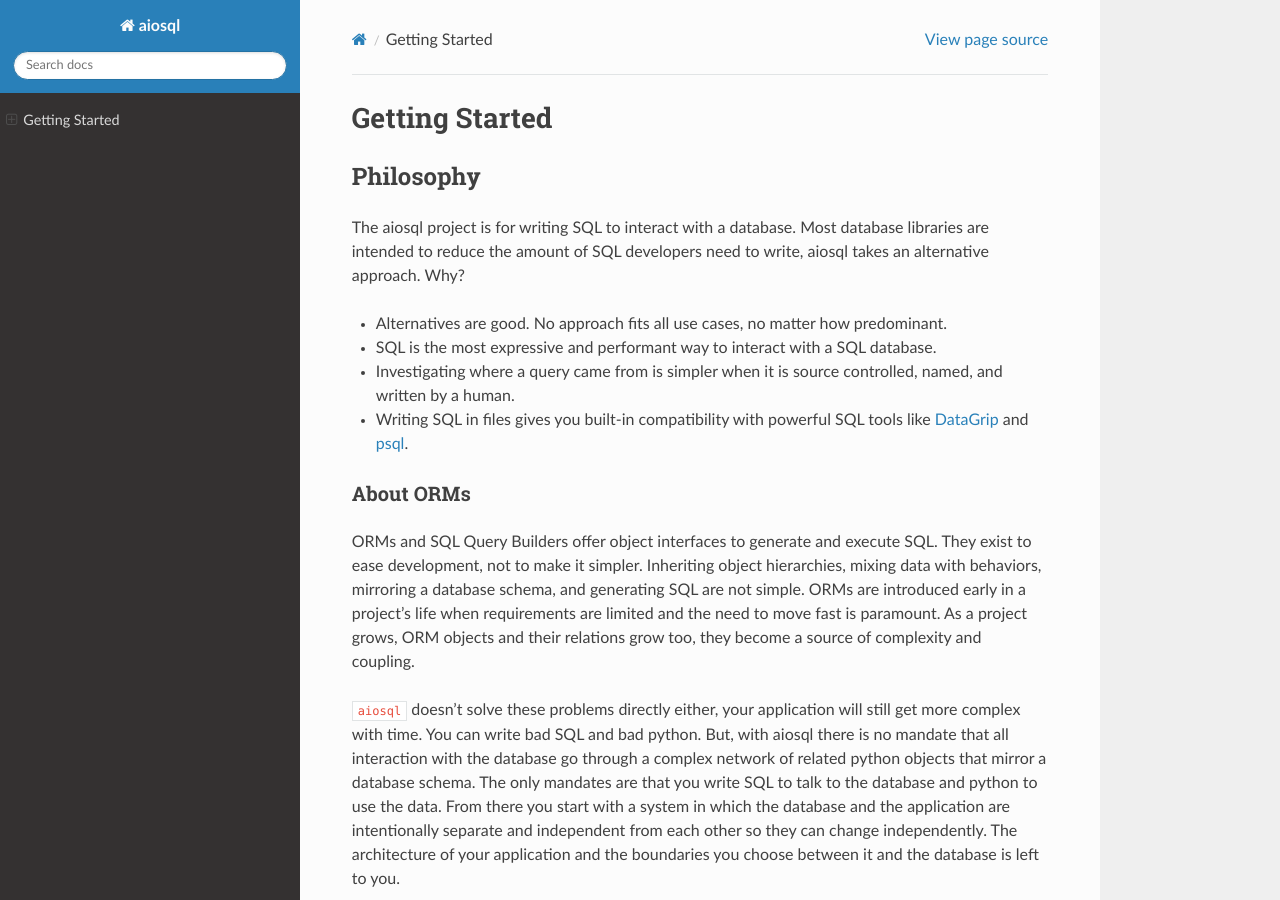
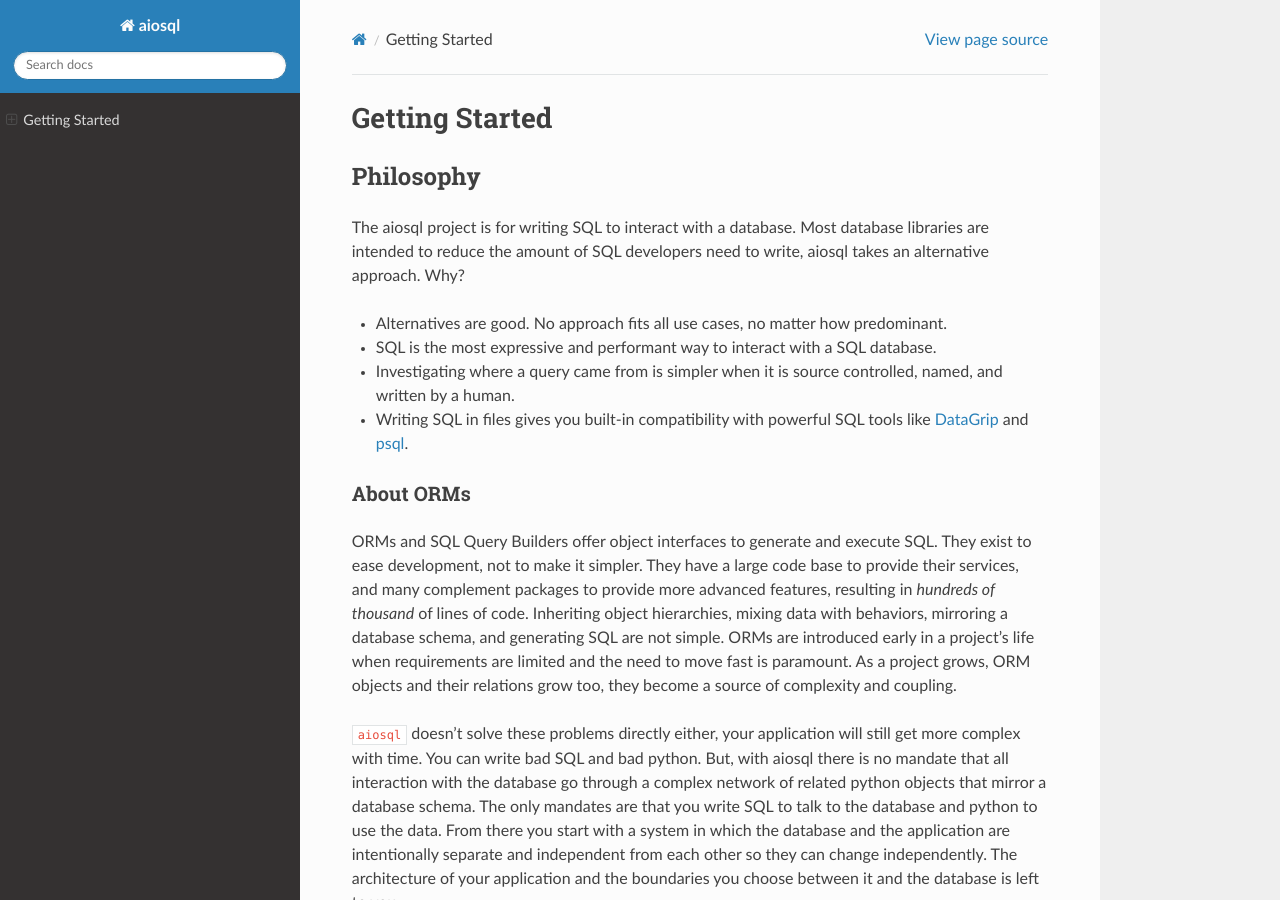
Before and after one commit to nackjicholson/aiosql, a Sphinx documentation site: the page built from docs/source/getting-started.rst, in a window 1280 px wide and 900 px high. Built offline with Sphinx 7.4.7 and the Read the Docs theme 2.0.0, drawn with Linux system fonts in a browser that asks for light colours.

Commit message:
add a sentence about the code base size of ORM.

```diff
--- a/docs/source/getting-started.rst
+++ b/docs/source/getting-started.rst
@@ -21,6 +21,8 @@ About ORMs
 
 ORMs and SQL Query Builders offer object interfaces to generate and execute SQL.
 They exist to ease development, not to make it simpler.
+They have a large code base to provide their services, and many complement packages
+to provide more advanced features, resulting in *hundreds of thousand* of lines of code.
 Inheriting object hierarchies, mixing data with behaviors, mirroring a database schema, and generating SQL are not simple.
 ORMs are introduced early in a project's life when requirements are limited and the need to move fast is paramount.
 As a project grows, ORM objects and their relations grow too, they become a source of complexity and coupling.
```
